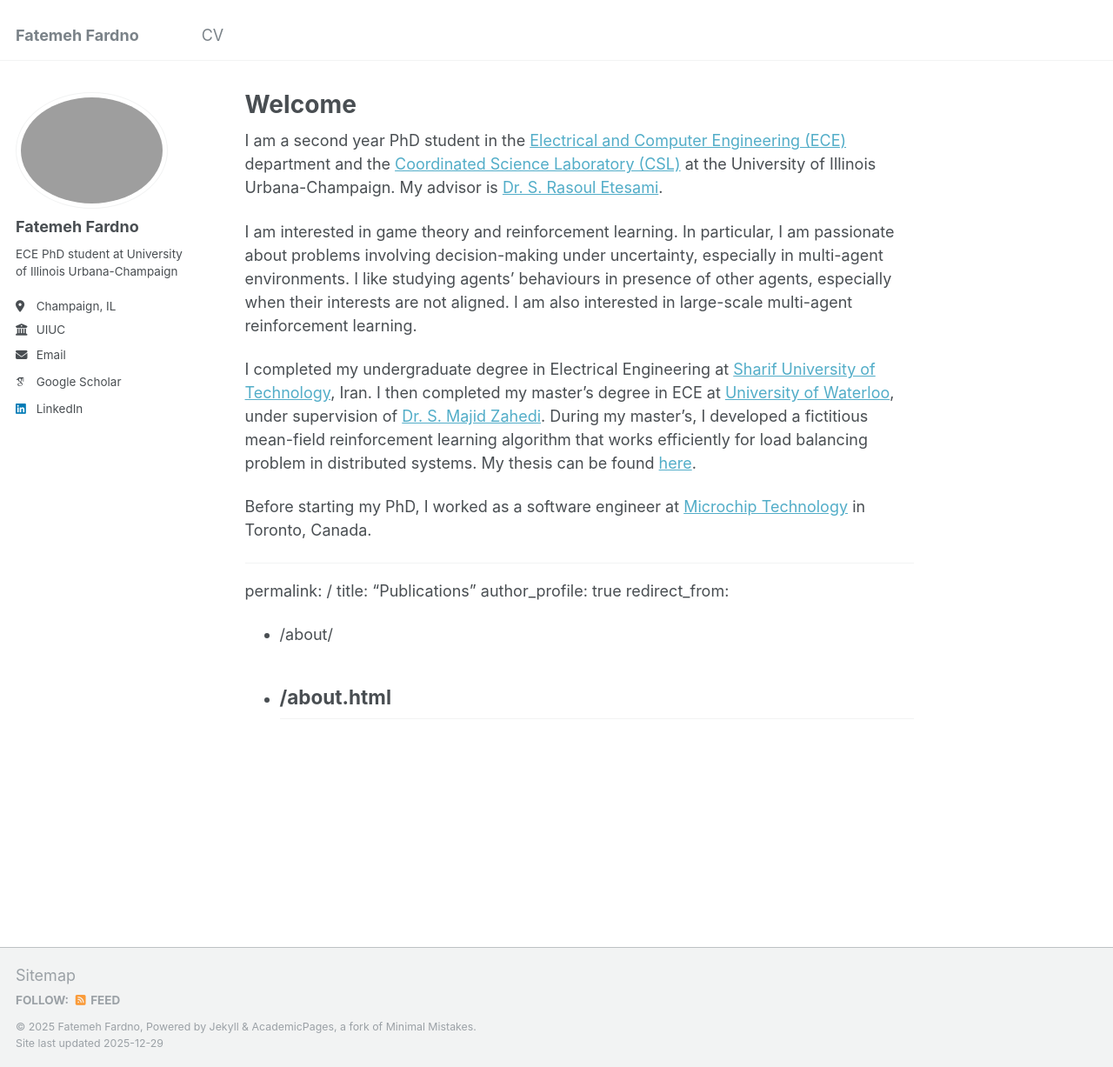
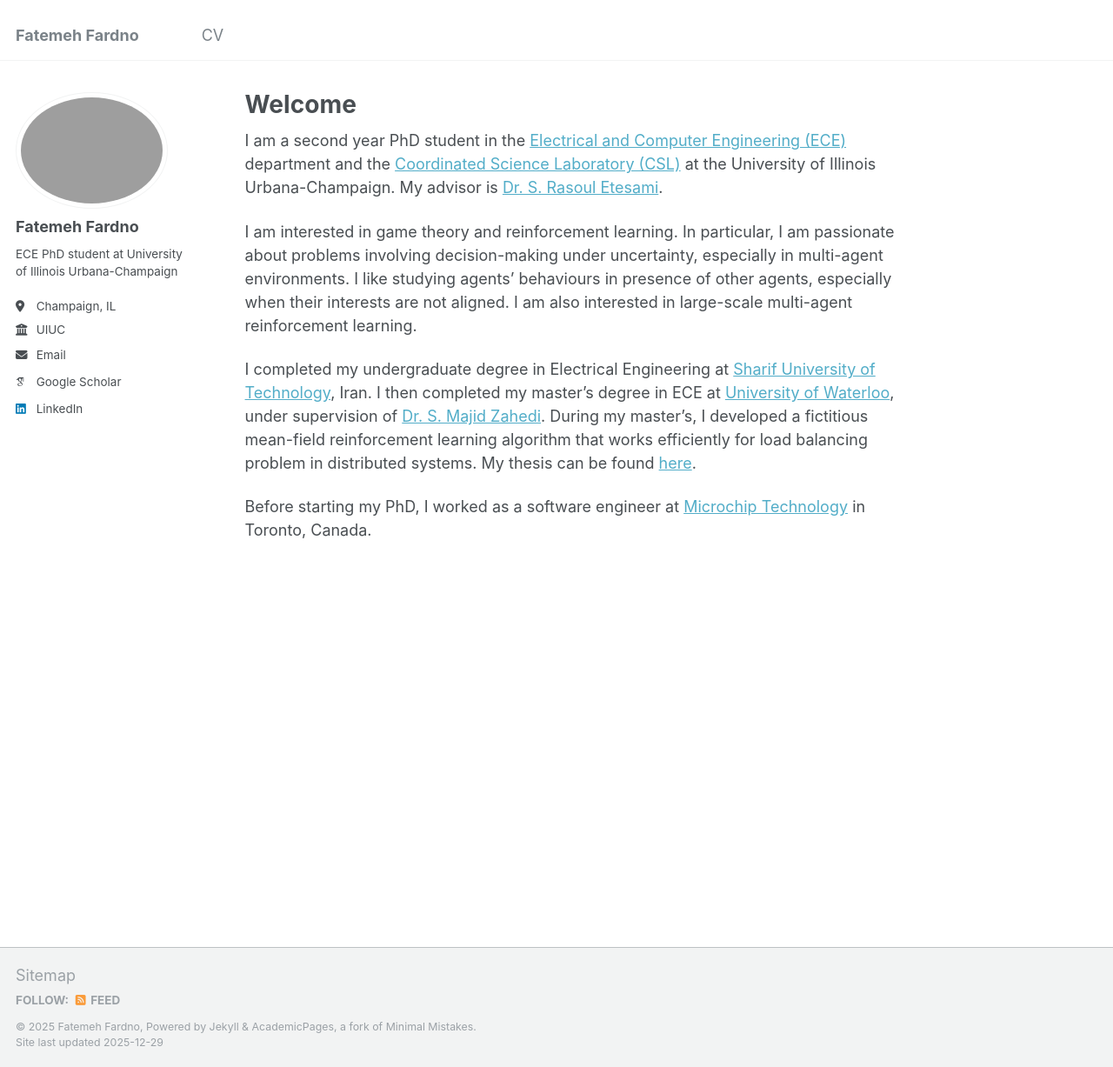
Before and after one commit to ffardno/ffardno.github.io, a Jekyll site: the page built from _pages/about.md, in a window 1280 px wide and 1227 px high. Shown: the whole window at 87% size. Built offline with Jekyll 4.4.1, drawn with Linux system fonts in a browser that asks for light colours; some web fonts are replaced.

Commit message:
Update about.md

```diff
--- a/_pages/about.md
+++ b/_pages/about.md
@@ -14,13 +14,3 @@ I am interested in game theory and reinforcement learning. In particular, I am p
 I completed my undergraduate degree in Electrical Engineering at [Sharif University of Technology](https://www.ee.sharif.ir/en/), Iran. I then completed my master's degree in ECE at [University of Waterloo](https://uwaterloo.ca/electrical-computer-engineering/), under supervision of [Dr. S. Majid Zahedi](https://ece.uwaterloo.ca/~smzahedi/). During my master's, I developed a fictitious mean-field reinforcement learning algorithm that works efficiently for load balancing problem in distributed systems. My thesis can be found [here](https://uwspace.uwaterloo.ca/items/712ba706-387e-4319-92ea-e2e812cd8e9d).
 
 Before starting my PhD, I worked as a software engineer at [Microchip Technology](https://www.microchip.com/) in Toronto, Canada.
-
-
----
-permalink: /
-title: "Publications"
-author_profile: true
-redirect_from:
-  - /about/
-  - /about.html
----
```
